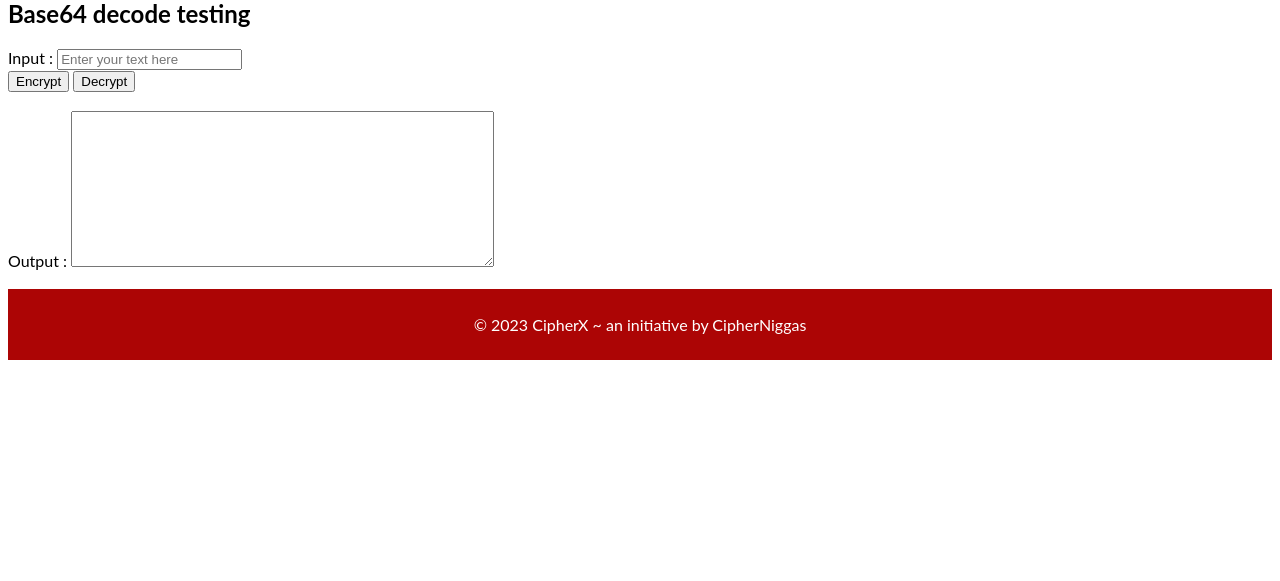
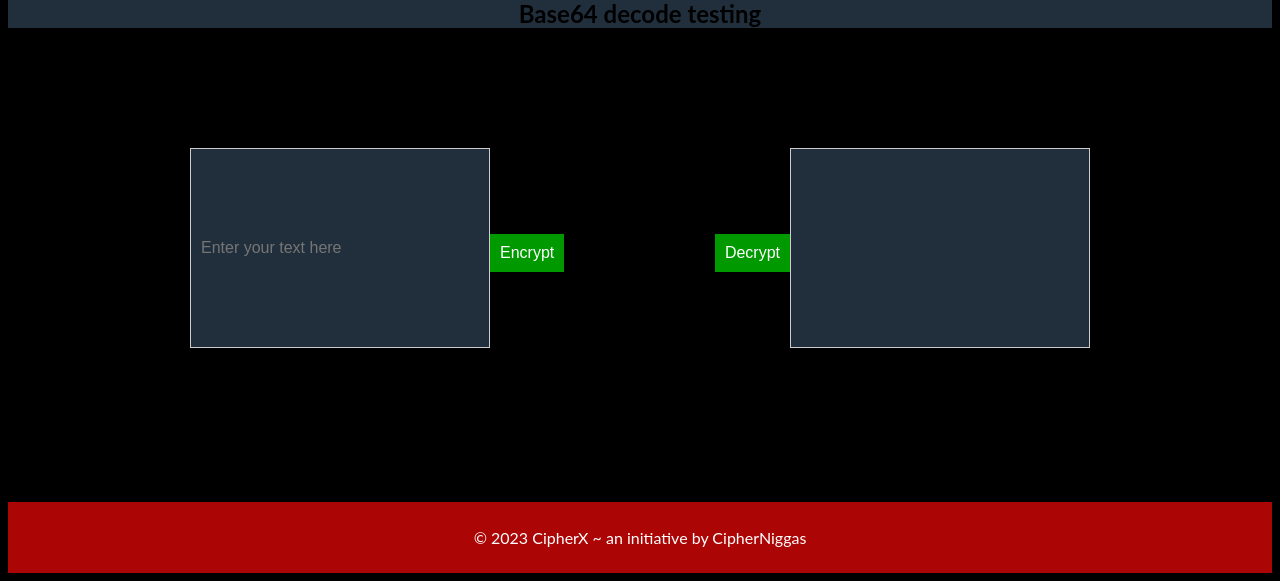
Before and after one commit to Darry1968/cipherx, a Flask app: page /base64_ in a window 1280 px wide. Shown: the part 349-930 px from the top of the page. Before the commit the page ends 709 px from the top, so only its background shows below. Run offline with Flask 3, Linux system fonts and the light colour scheme.

Commit message:
base64 edits

```diff
--- a/templates/base64_.html
+++ b/templates/base64_.html
@@ -1,21 +1,79 @@
+<div class="head">
     {% extends 'base.html' %}
     {% block body %}
     <h2>Base64 decode testing</h2>
+    <style>
+        h2{
+            text-align: center;
+            background-color: #212F3C;
+        }
+        form{
+            background-color: black;
+        }
+        body{
+            background-color: black;
+        }
+        .container {
+                display: flex;
+                justify-content: center;
+                align-items: center;
+                height: 50vh;
+            }
+            .textbox {
+                width: 300px;
+                height: 200px;
+                padding: 10px;
+                font-size: 16px;
+                resize: none;
+                border: 1px solid #ccc;
+                background-color: #212F3C ;
+            }
+            .buttons {
+                width: 300px;
+                margin-top: 10px;
+                display: flex;
+                justify-content: space-between;
 
+            }
+            .button {
+                padding: 10px;
+                /* padding-left: 10px; */
+                font-size: 16px;
+                background-color: #009900;
+                color: white;
+                border: none;
+                cursor: pointer;
+            }
+
+
+    </style>
+    <body>
     <form action="/base64_" method="post">
-    <div class="mb-3">
-        <label for="exampleFormControlInput1" class="form-label">Input :</label>
-        <input type="text" class="form-control form-control-lg" id="exampleFormControlInput1" name="text"
-            placeholder="Enter your text here">
+
+        <!-- <label for="exampleFormControlInput1" class="form-label">Input :</label>
+        <label for="exampleFormControlOutput1" class="outputlabel">Output :</label> -->
+
+        <div class="container">
+
+            <!-- <label for="exampleFormControlInput1" class="form-label">Input :</label> -->
+            <input type="text" class="textbox" id="exampleFormControlInput1"
+                   name="text" placeholder="Enter your text here">
+
+        <div class="buttons">
+        <input type="submit" class="button" name="encrypt" value="Encrypt">
+        <input type="submit" class="button" name="decrypt" value="Decrypt">
     </div>
-    <input type="submit" class="btn btn-primary mb-3" name="encrypt" value="Encrypt">
-    <input type="submit" class="btn btn-primary mb-3" name="decrypt" value="Decrypt">
     </form>
     <br>
-<label for="exampleFormControlOutput1" class="form-label">Output :</label>
-<textarea id="textbox" name="textbox" rows="10" cols="50" spellcheck="false">
+
+    <!-- <label for="exampleFormControlOutput1" class="form-label">Output :</label> -->
+
+    <textarea id="textbox" name="textbox" class="textbox" rows="10" cols="50" spellcheck="false">
             {% if output is defined %}
                 {{output}}
             {% endif %}
      </textarea>
+    </div>
     {% endblock body %}
+    </div>
+    </body>
```
Lines whose indentation alone changed are shown as unchanged.
